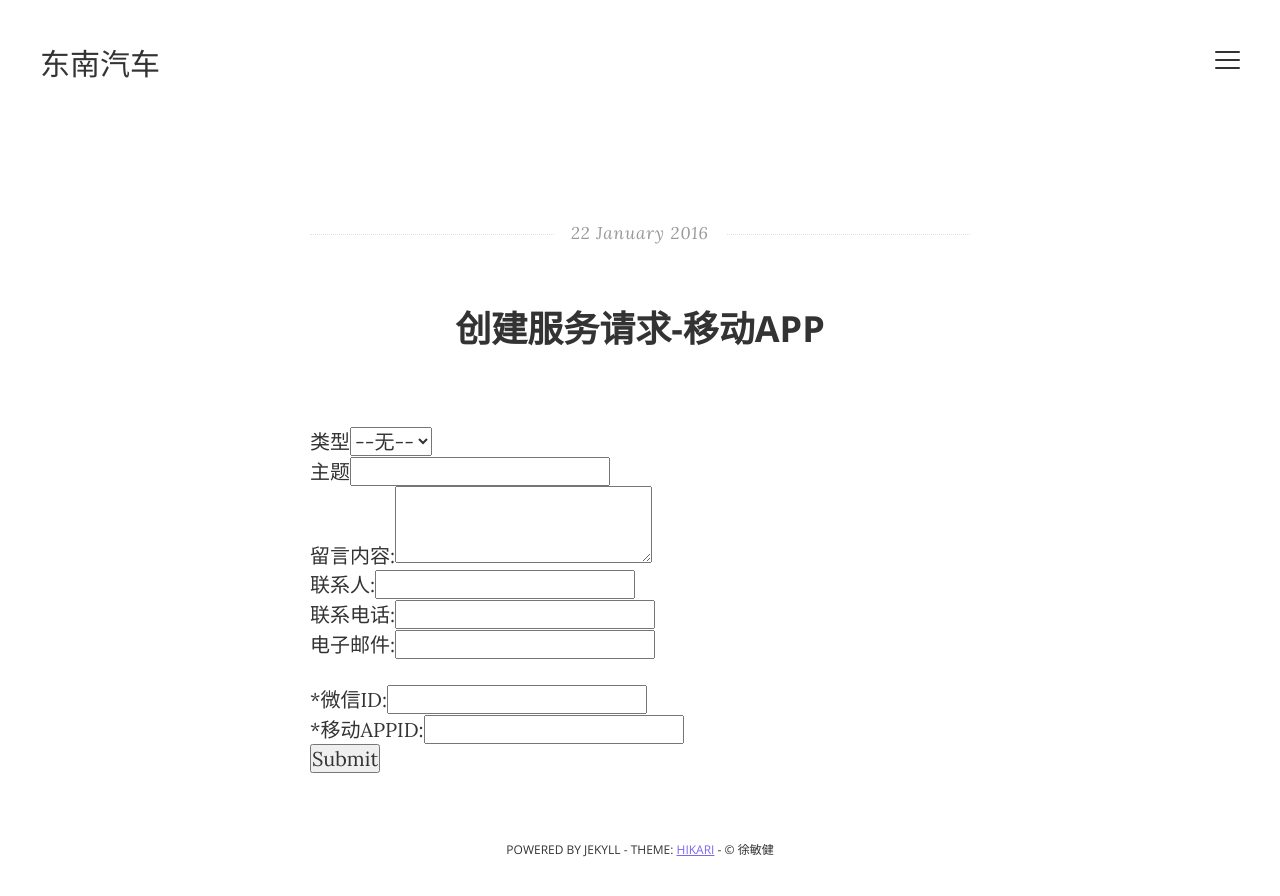
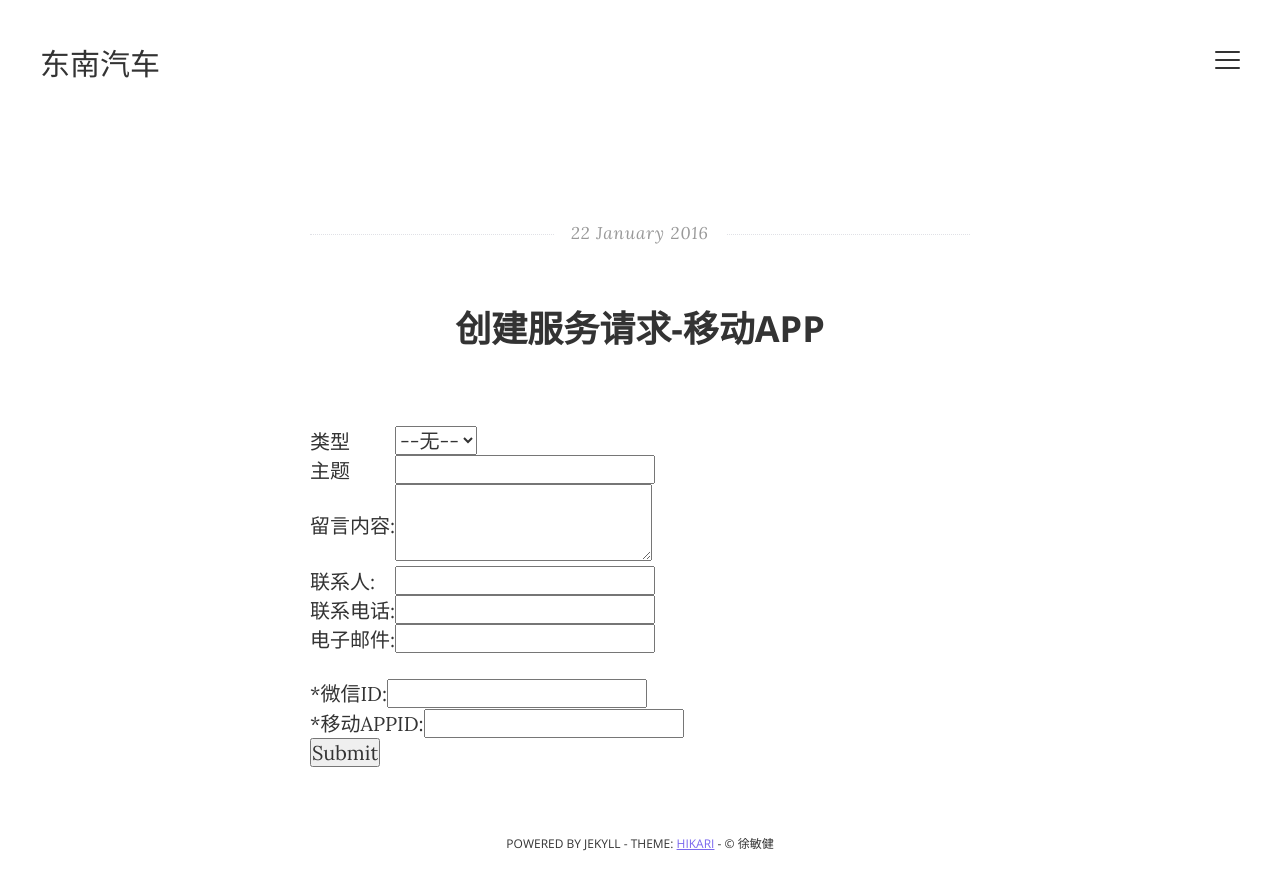
Before and after one commit to sesmond/blog_yin, a Jekyll site: the page built from _posts/2016-01-22-createCase3.html, in a window 1280 px wide. Shown: the top 896 px of the page. Built offline with Jekyll 4.4.1, drawn with Linux system fonts in a browser that asks for light colours.

Commit message:
Update 2016-01-22-createCase3.html

```diff
--- a/_posts/2016-01-22-createCase3.html
+++ b/_posts/2016-01-22-createCase3.html
@@ -19,21 +19,68 @@ date:   2016-01-22 16:57:51
 <!--  <input type="hidden" name="debugEmail"                                  -->
 <!--  value="minxu-c@deloitte.com.cn">                                        -->
 <!--  ----------------------------------------------------------------------  -->
+<table>
+  <tr>
+    <td>
+      <label for="type">类型</label>
+    </td>
+    <td>
+      <select  id="type" name="type"><option value="">--无--</option><option value="投诉">投诉</option>
+      <option value="咨询">咨询</option>
+      <option value="其他">其他</option>
+    </select>
+    </td>
+  </tr>
 
-<label for="type">类型</label><select  id="type" name="type"><option value="">--无--</option><option value="投诉">投诉</option>
-<option value="咨询">咨询</option>
-<option value="其他">其他</option>
-</select><br>
+  <tr>
+    <td>
+      <label for="subject">主题</label>
+    </td>
+    <td>
+      <input  id="subject" maxlength="80" name="subject" size="20" type="text" /><br>
+    </td>
+  </tr>
 
-<label for="subject">主题</label><input  id="subject" maxlength="80" name="subject" size="20" type="text" /><br>
+  <tr>
+    <td>
+      留言内容:
+    </td>
+    <td>
+      <textarea  id="00NO00000021wVv" name="00NO00000021wVv" rows="3" type="text" wrap="soft"></textarea>
+    </td>
+  </tr>
 
-留言内容:<textarea  id="00NO00000021wVv" name="00NO00000021wVv" rows="3" type="text" wrap="soft"></textarea><br>
+  <tr>
+    <td>
+      联系人:
+    </td>
+    <td>
+    <input  id="00NO00000022oBQ" maxlength="30" name="00NO00000022oBQ" size="20" type="text" />
+    </td>
+  </tr>
 
-联系人:<input  id="00NO00000022oBQ" maxlength="30" name="00NO00000022oBQ" size="20" type="text" /><br>
+  <tr>
+    <td>
+      联系电话:
+    </td>
+    <td>
+    <input  id="00NO00000022oBa" maxlength="40" name="00NO00000022oBa" size="20" type="text" />
+    </td>
+  </tr>
 
-联系电话:<input  id="00NO00000022oBa" maxlength="40" name="00NO00000022oBa" size="20" type="text" /><br>
+  <tr>
+    <td>
+      电子邮件:
+    </td>
+    <td>
+    <input  id="00NO00000022oBp" maxlength="80" name="00NO00000022oBp" size="20" type="text" />
+    </td>
+  </tr>
 
-电子邮件:<input  id="00NO00000022oBp" maxlength="80" name="00NO00000022oBp" size="20" type="text" /><br>
+</table>
+
+
+
 
 <!--*集成来源:--> <select  id="00NO000000236qH" name="00NO000000236qH" title="*集成来源" style="display:none;">
 <option value="" >--无--</option>
```
